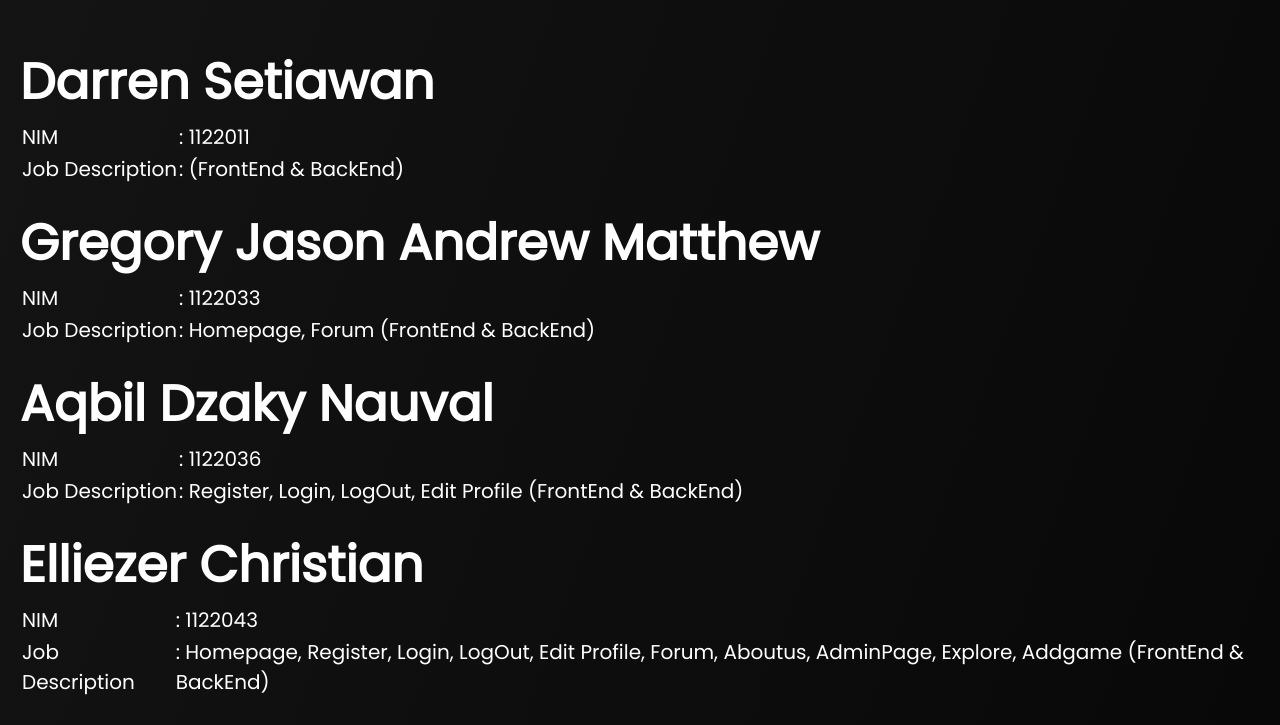
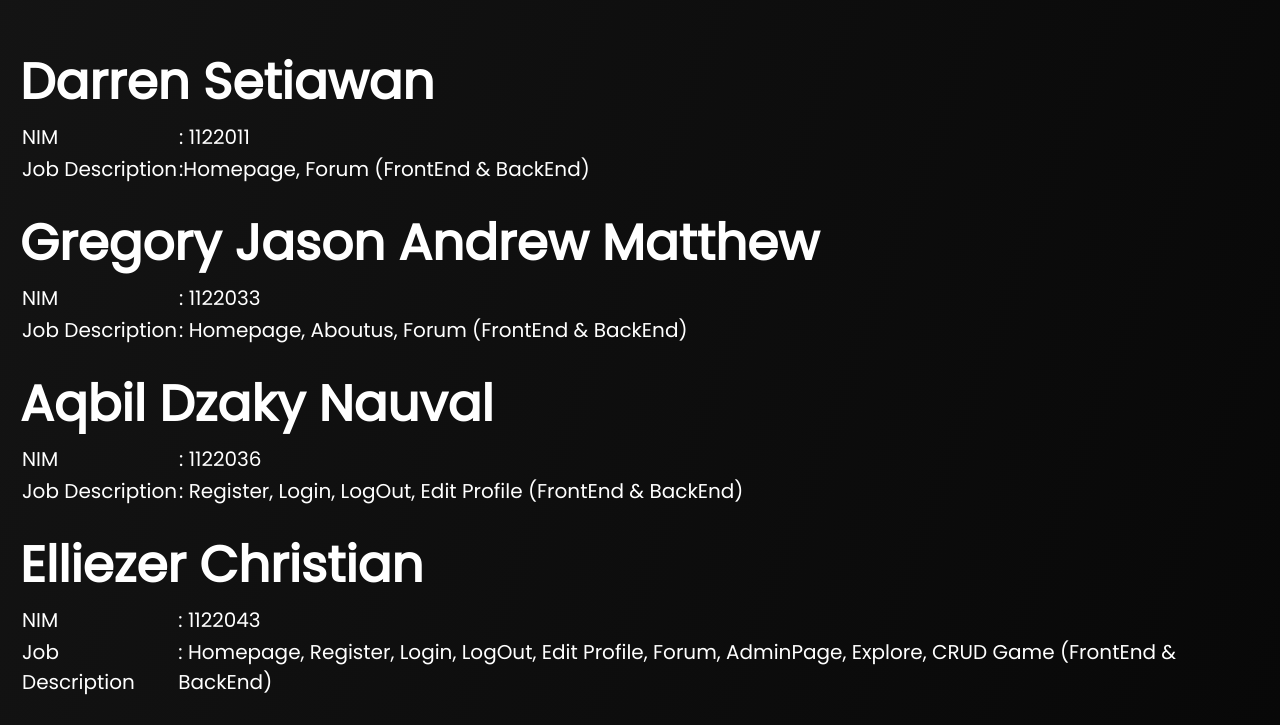
Before and after one commit to ell28/Fix-Webprog, a PHP site: page /aboutus.php in a window 1280 px wide. Shown: the part 75-800 px from the top of the page. Run offline with PHP 8.4, Linux system fonts and the light colour scheme.

Commit message:
Fixed each job desc

```diff
--- a/aboutus.php
+++ b/aboutus.php
@@ -91,7 +91,7 @@ if (isset($_SESSION['user_id'])) {
                     </tr>
                     <tr>
                         <td>Job Description</td>
-                        <td> : (FrontEnd & BackEnd)</td>
+                        <td> :Homepage, Forum (FrontEnd & BackEnd)</td>
                     </tr>
                 </table>
             </div>
@@ -106,7 +106,7 @@ if (isset($_SESSION['user_id'])) {
                     </tr>
                     <tr>
                         <td>Job Description</td>
-                        <td> : Homepage, Forum (FrontEnd & BackEnd)</td>
+                        <td> : Homepage, Aboutus, Forum (FrontEnd & BackEnd)</td>
                     </tr>
                 </table>
             </div>
@@ -137,7 +137,7 @@ if (isset($_SESSION['user_id'])) {
                     </tr>
                     <tr>
                         <td>Job Description</td>
-                        <td> : Homepage, Register, Login, LogOut, Edit Profile, Forum, Aboutus, AdminPage, Explore, Addgame (FrontEnd & BackEnd)</td>
+                        <td> : Homepage, Register, Login, LogOut, Edit Profile, Forum, AdminPage, Explore, CRUD Game (FrontEnd & BackEnd)</td>
                     </tr>
                 </table>
             </div>
```
